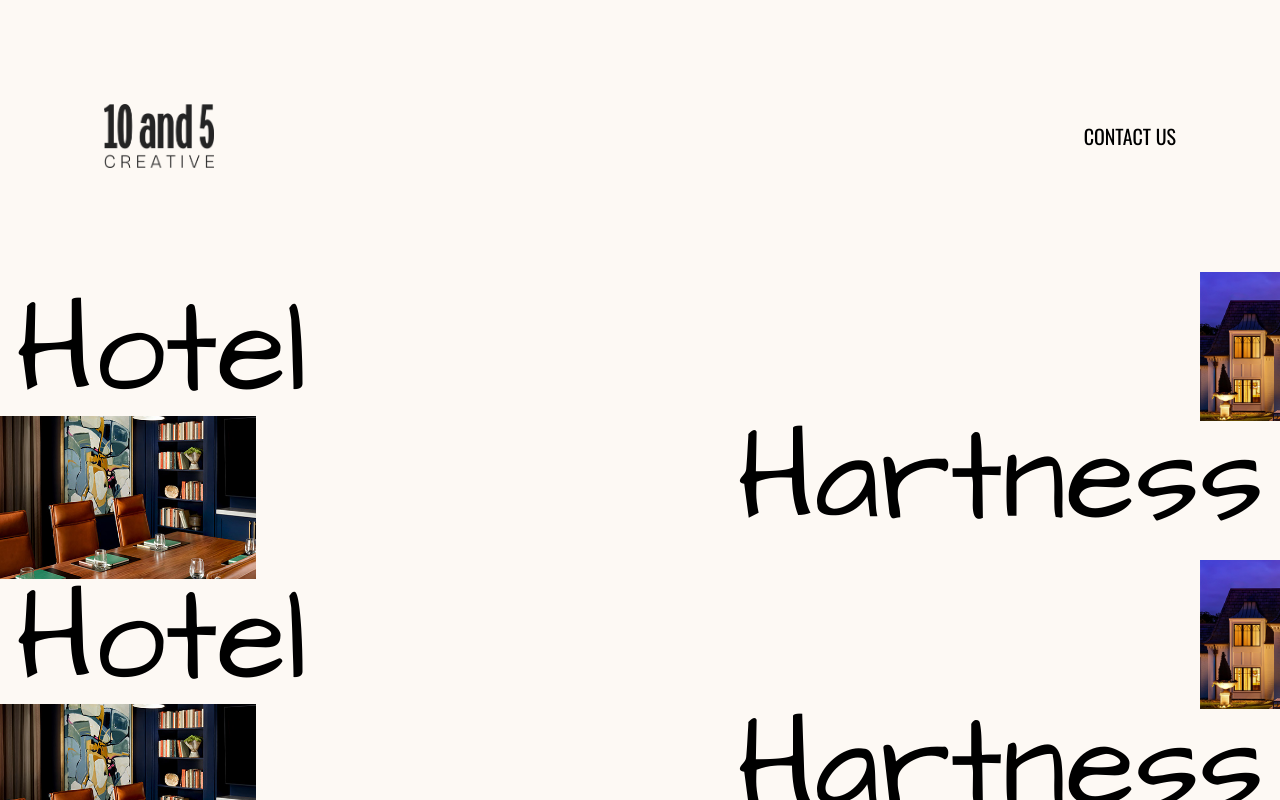
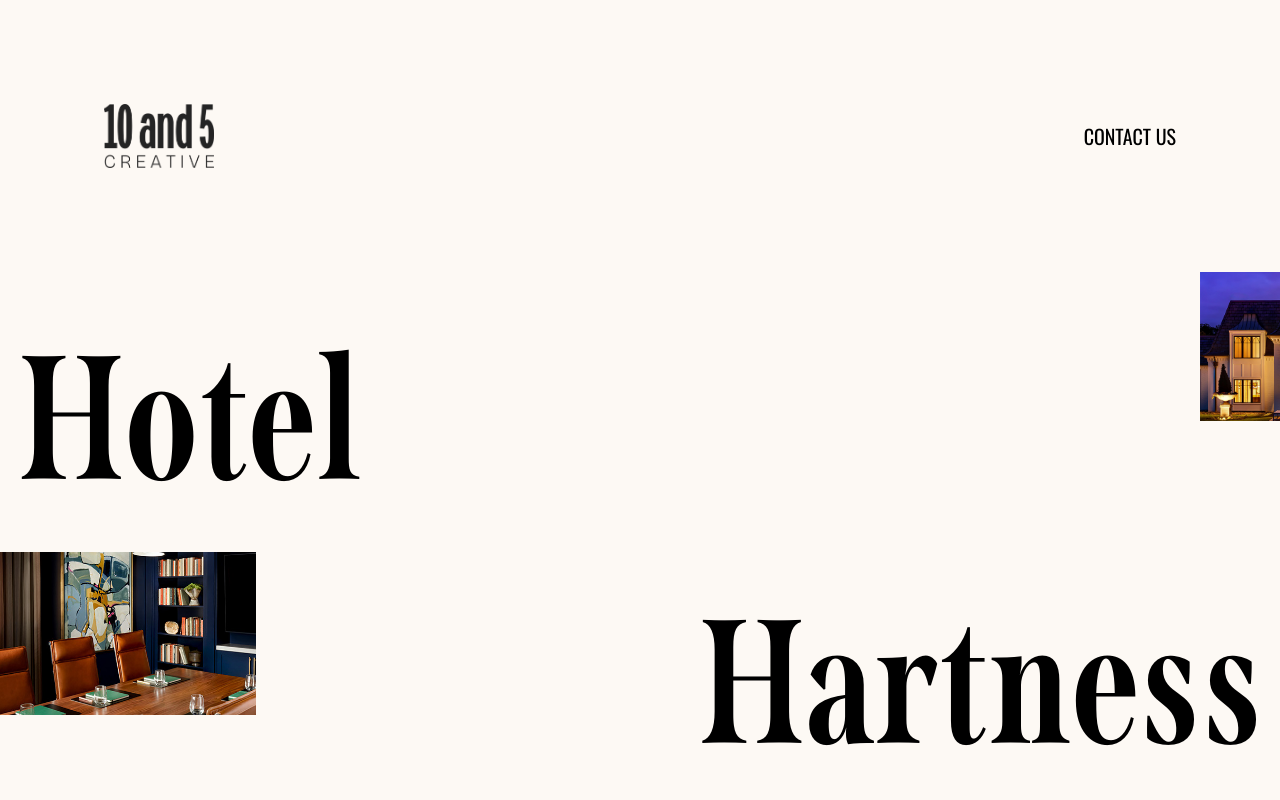
Before and after one commit to MMount98/10and5, a React (Create React App) app: page /previousWork in a window 1280 px wide. Shown: the top 800 px of the page. Built offline with nearby package versions, Linux system fonts and the light colour scheme.

Commit message:
added custom setting for bigger font in tailwind css

```diff
--- a/src/components/scrollSlider/index.js
+++ b/src/components/scrollSlider/index.js
@@ -64,8 +64,8 @@ const ScrollSlider = ({ topText, bottomText, image1, image2 }) => {
       >
         <img src={image2} alt="Image 2" className="w-full sm:w-64 h-auto" />
       </motion.div>
-      <p className="z-10 text-9xl font-architects">{topText}</p>
-      <p className="z-10 text-9xl font-architects text-right">{bottomText}</p>
+      <p className="z-10 text-10xl font-span">{topText}</p>
+      <p className="z-10 text-10xl font-span text-right">{bottomText}</p>
     </div>
   );
 };
--- a/src/index.css
+++ b/src/index.css
@@ -26,3 +26,11 @@
   font-weight: normal;
   font-style: normal;
 }
+
+@font-face {
+  font-family: "Span";
+  src: url("../public/fonts/Span-Compressed-Bold.otf") format("opentype");
+
+  font-weight: bold;
+  font-style: normal;
+}
--- a/tailwind.config.js
+++ b/tailwind.config.js
@@ -6,10 +6,13 @@ module.exports = {
   theme: {
     extend: {
       fontFamily: {
-        // Make sure the font names match exactly with those imported from Google Fonts
         bricolage: ['"Bricolage Grotesque"', ...defaultTheme.fontFamily.sans],
         architects: ['"Architects Daughter"', ...defaultTheme.fontFamily.sans],
         oswald: ['"Oswald"', ...defaultTheme.fontFamily.sans],
+        span: ['"Span"', ...defaultTheme.fontFamily.sans],
+      },
+      fontSize: {
+        "10xl": "11rem",
       },
     },
   },
```
Also changed, not shown: public/fonts/Span-Compressed-Bold.otf (renamed from public/fonts/Span Compressed Bold.otf).
